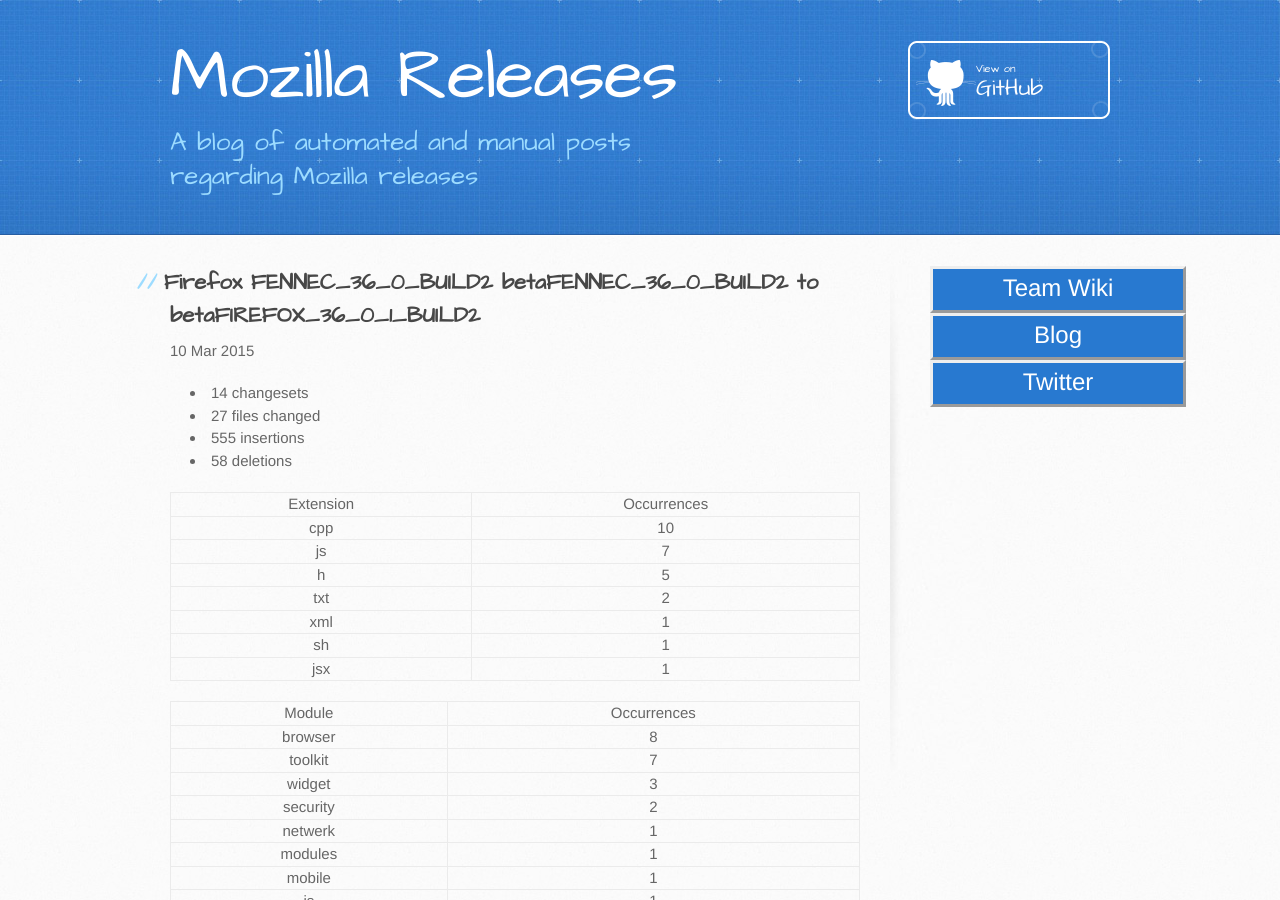
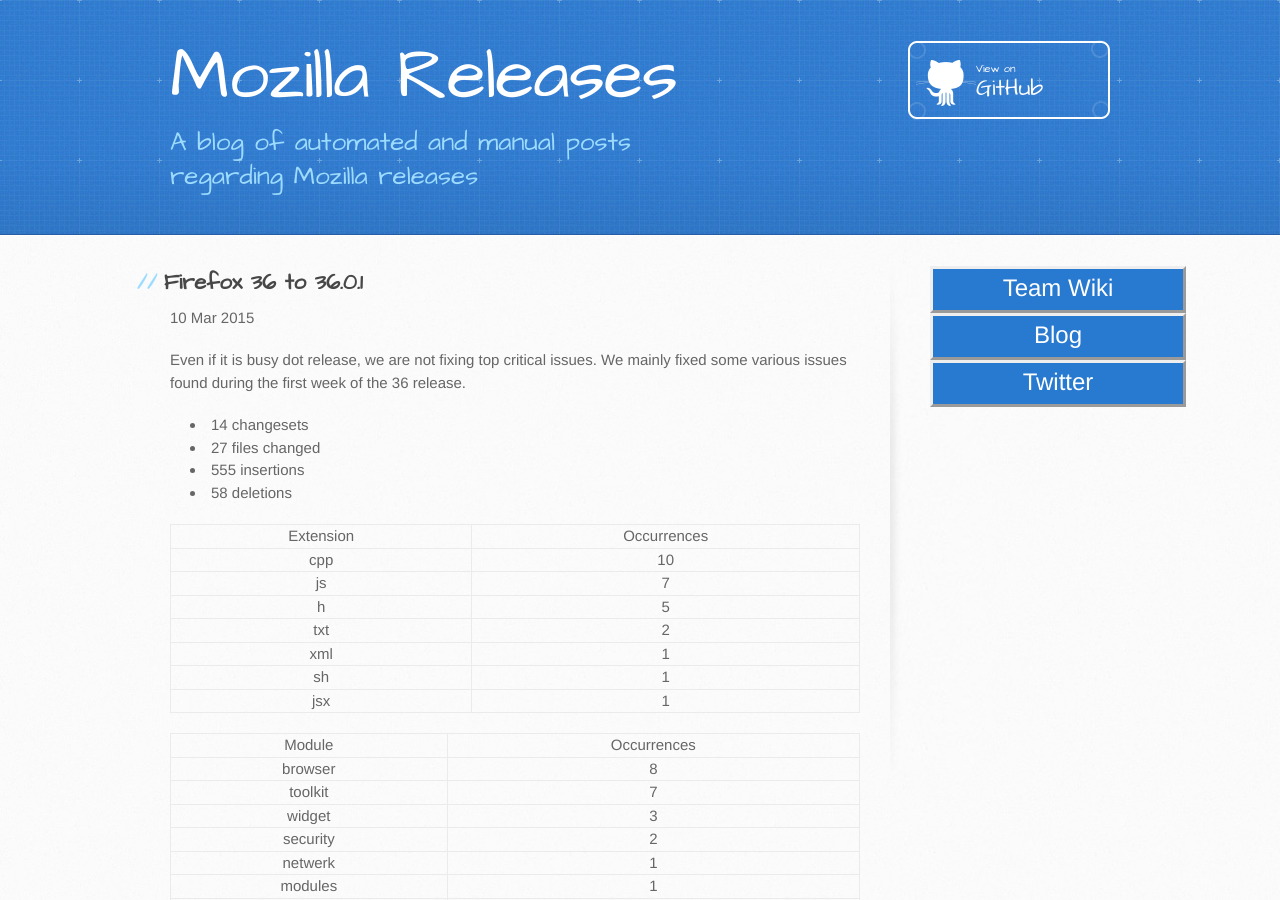
Before and after one commit to mozilla/release-blog, a Jekyll site: the page built from _posts/2015-03-10-fx-36-to-36.0.1.md, in a window 1280 px wide and 900 px high. Built offline with Jekyll 4.4.1, drawn with Linux system fonts in a browser that asks for light colours; Markdown is read by kramdown in place of the engine named in the settings.

Commit message:
fix desc

```diff
--- a/_posts/2015-03-10-fx-36-to-36.0.1.md
+++ b/_posts/2015-03-10-fx-36-to-36.0.1.md
@@ -1,9 +1,12 @@
 ---
 layout: post
-title:  "Firefox FENNEC_36_0_BUILD2 betaFENNEC_36_0_BUILD2 to betaFIREFOX_36_0_1_BUILD2"
-date:   2015-03-10 15:22:51
-categories: statistics FENNEC_36_0_BUILD2
+title:  "Firefox 36 to 36.0.1"
+date:   2015-03-10 14:54:12
+categories: statistics 36
 ---
+
+Even if it is busy dot release, we are not fixing top critical issues.
+We mainly fixed some various issues found during the first week of the 36 release.
 
 <p>
 <ul>
```
